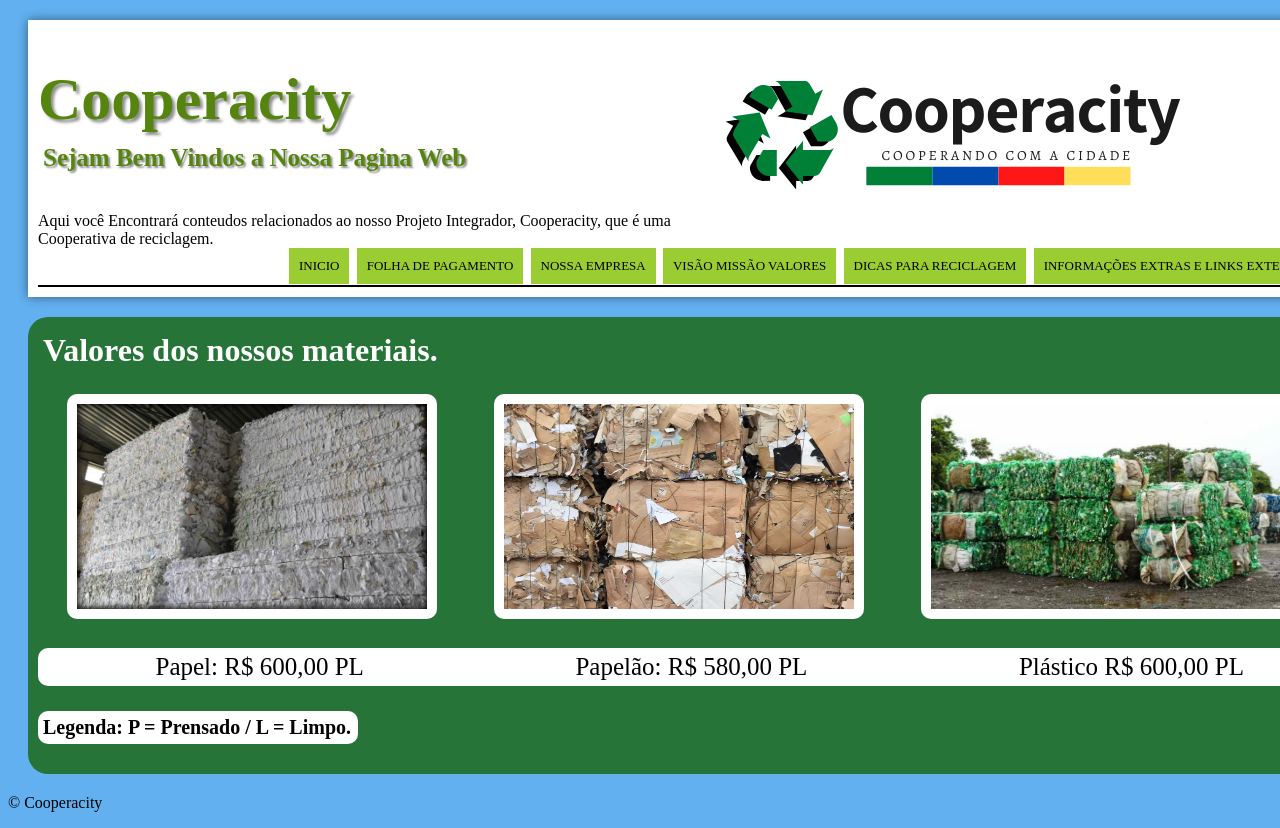
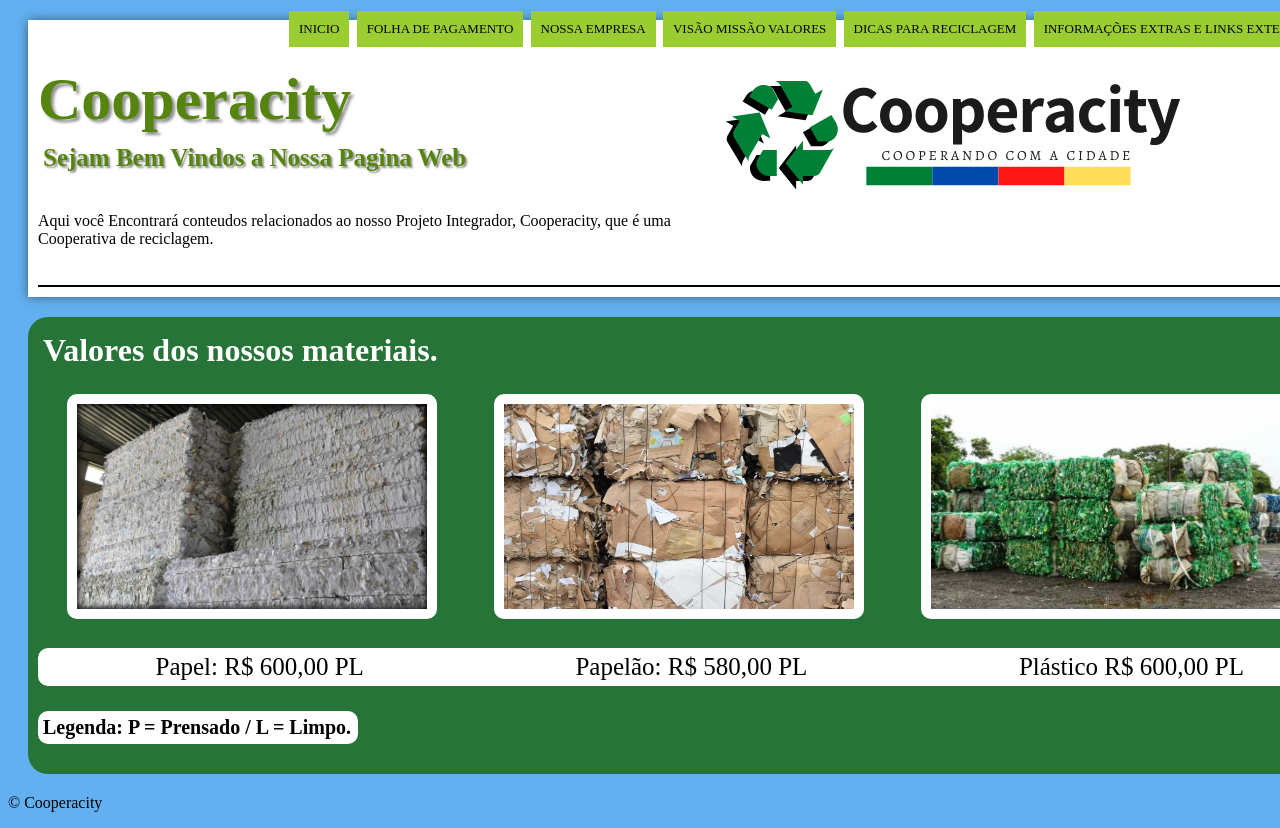
Before and after one commit to Bruno70i/Cooperacity.github.io, a plain HTML site: page index.html in a window 1280 px wide. Shown: the top 828 px of the page. Drawn offline with Linux system fonts and the light colour scheme; files whose address does not match are found by name.

Commit message:
Update estilo.css

```diff
--- a/estilo.css
+++ b/estilo.css
@@ -96,7 +96,7 @@ nav#menu ul {
     list-style: none;
     text-transform: uppercase;
     position: absolute;
-    top: 233px;
+    top: -4px;
     left: 247px;
 }
 
```
